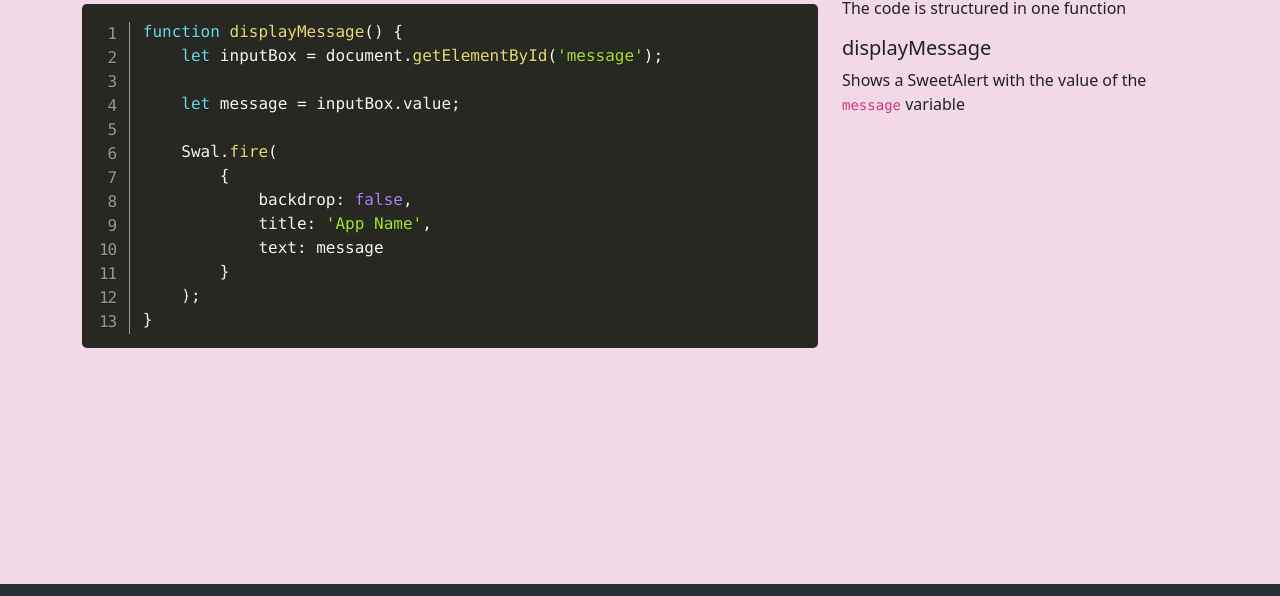
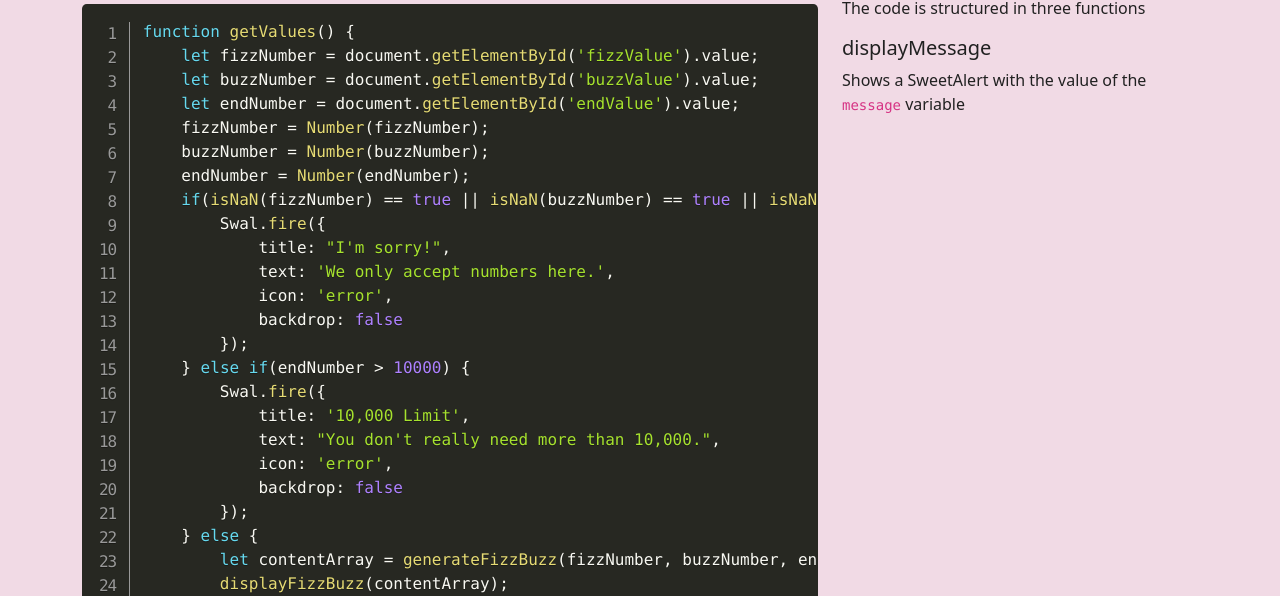
Before and after one commit to Relliumachine42/AltairFizzBuzz, a plain HTML site: page code.html in a window 1280 px wide. Shown: the part 136-732 px from the top of the page. Drawn offline with nearby package versions, Linux system fonts and the light colour scheme.

Commit message:
some text

```diff
--- a/code.html
+++ b/code.html
@@ -25,7 +25,7 @@
             <div class="container-fluid">
                 <a class="navbar-brand" href="/index.html">
                     <img src="/img/mark.png" height="30" alt="developer logo" />
-                    App Name
+                    FizzBuzz
                 </a>
                 <button class="navbar-toggler" type="button" data-bs-toggle="collapse" data-bs-target="#navbarNav"
                     aria-controls="navbarNav" aria-expanded="false" aria-label="Toggle navigation">
@@ -43,7 +43,7 @@
                             <a class="nav-link active" aria-current="page" href="/code.html">The Code</a>
                         </li>
                         <li class="nav-item">
-                            <a class="nav-link" href="https://github.com/Relliumachine42">The Repo</a>
+                            <a class="nav-link" href="https://github.com/Relliumachine42/AltairFizzBuzz">The Repo</a>
                         </li>
                         <li class="nav-item">
                             <a class="nav-link" href="https://schwartz-portfolio.netlify.app/">About</a>
@@ -63,24 +63,61 @@
             <div class="col-12 col-lg-8">
                 <pre class="line-numbers">
                     <code class="language-js">
-                        function displayMessage() {
-                            let inputBox = document.getElementById('message');
-
-                            let message = inputBox.value;
-
-                            Swal.fire(
-                                {
-                                    backdrop: false,
-                                    title: 'App Name',
-                                    text: message
+                        function getValues() {
+                            let fizzNumber = document.getElementById('fizzValue').value;
+                            let buzzNumber = document.getElementById('buzzValue').value;
+                            let endNumber = document.getElementById('endValue').value;
+                            fizzNumber = Number(fizzNumber);
+                            buzzNumber = Number(buzzNumber);
+                            endNumber = Number(endNumber);
+                            if(isNaN(fizzNumber) == true || isNaN(buzzNumber) == true || isNaN(endNumber) == true) {
+                                Swal.fire({
+                                    title: "I'm sorry!",
+                                    text: 'We only accept numbers here.',
+                                    icon: 'error',
+                                    backdrop: false
+                                });
+                            } else if(endNumber > 10000) {
+                                Swal.fire({
+                                    title: '10,000 Limit',
+                                    text: "You don't really need more than 10,000.",
+                                    icon: 'error',
+                                    backdrop: false
+                                });
+                            } else {
+                                let contentArray = generateFizzBuzz(fizzNumber, buzzNumber, endNumber);
+                                displayFizzBuzz(contentArray);
+                            }
+                        }
+                        function generateFizzBuzz(fizz, buzz, end) {
+                            let range = [];
+                            for (let number = 1; number &lt;= end; number++) {
+                                if(number % fizz == 0 && number % buzz == 0) {
+                                    range.push('FizzBuzz');
+                                } else if(number % fizz == 0) {
+                                    range.push('Fizz');
+                                } else if(number % buzz == 0) {
+                                    range.push('Buzz');
+                                } else {
+                                    range.push(number);
                                 }
-                            );
+                            }
+                            return range;
+                        }
+                        function displayFizzBuzz(contentToDisplay) {
+                            let tableHtml = '';
+                            for(let index = 0; index &lt; contentToDisplay.length; index++) {
+                                let currentContent = contentToDisplay[index];
+                                let tableRowHtml = `&lt;tr>&lt;td>${currentContent}&lt;/td>&lt;/tr>`;
+                                tableHtml += tableRowHtml;
+                            }
+                            document.getElementById('results').innerHTML = tableHtml;
                         }
                     </code>
                 </pre>
             </div>
             <div class="col-12 col-lg-4">
-                <p>The code is structured in one function</p>
+                <p>The code is structured in three functions</p>
                 <h5>displayMessage</h5>
                 <p>Shows a SweetAlert with the value of the <code>message</code> variable</p>
             </div>
```
Also changed, not shown: index.html (+4 -4 lines).
